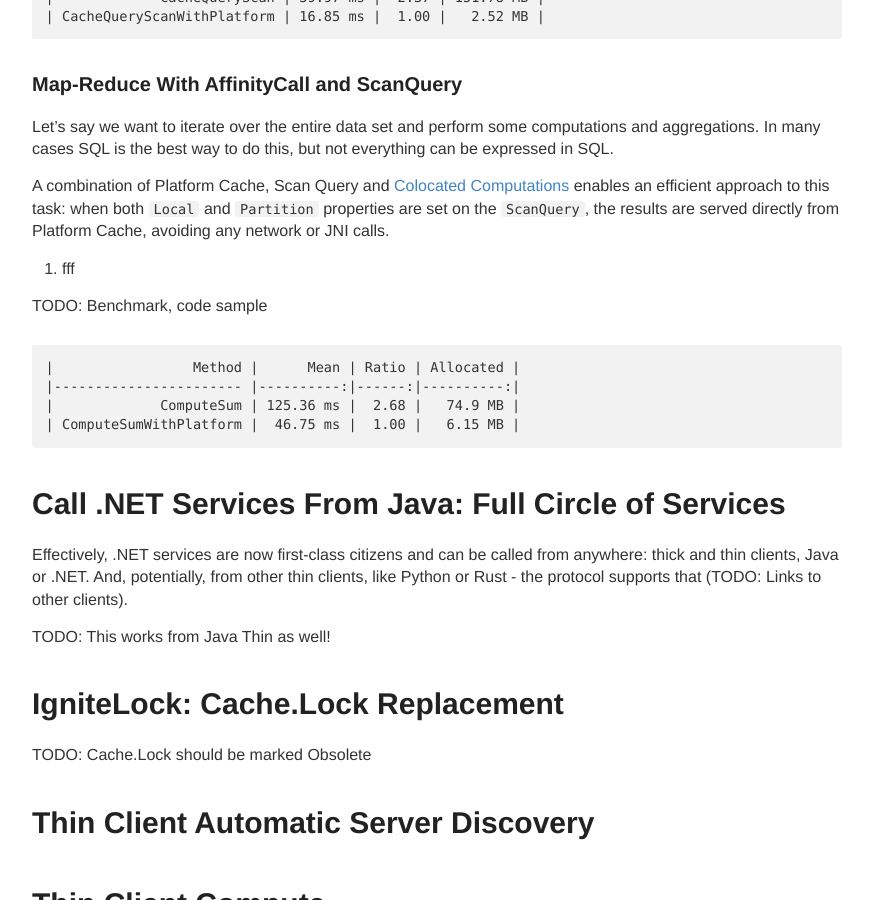
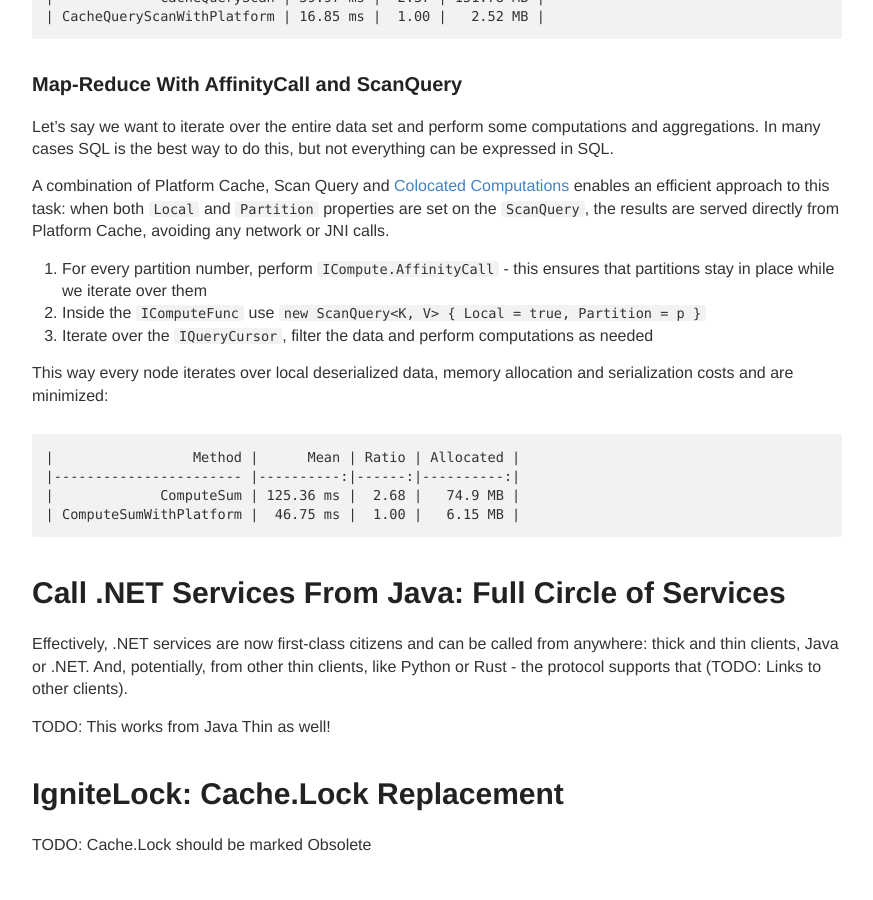
Before and after one commit to ptupitsyn/ptupitsyn.github.io, a Jekyll site: the page built from _posts/2020-10-26-Whats-New-In-Ignite-Net-2.9.md, in a window 1280 px wide and 900 px high, scrolled down 1044 px. Shown: the whole window, without its empty margins (203-1076 px from the left). Built offline with Jekyll 4.4.1, drawn with Linux system fonts in a browser that asks for light colours; comment, search, counter and statistics services are not loaded.

Commit message:
wip platform cache map-reduce

````diff
--- a/_posts/2020-10-26-Whats-New-In-Ignite-Net-2.9.md
+++ b/_posts/2020-10-26-Whats-New-In-Ignite-Net-2.9.md
@@ -51,10 +51,12 @@ In many cases SQL is the best way to do this, but not everything can be expresse
 A combination of Platform Cache, Scan Query and [Colocated Computations](https://ignite.apache.org/docs/latest/distributed-computing/collocated-computations) enables
 an efficient approach to this task: when both `Local` and `Partition` properties are set on the `ScanQuery`, the results are served directly from Platform Cache, avoiding any network or JNI calls.
 
-1. fff
+1. For every partition number, perform `ICompute.AffinityCall` - this ensures that partitions stay in place while we iterate over them
+2. Inside the `IComputeFunc` use `new ScanQuery<K, V> { Local = true, Partition = p }`
+3. Iterate over the `IQueryCursor`, filter the data and perform computations as needed
 
+This way every node iterates over local deserialized data, memory allocation and serialization costs and are minimized:
 
-TODO: Benchmark, code sample
 ```
 |                 Method |      Mean | Ratio | Allocated |
 |----------------------- |----------:|------:|----------:|
````
